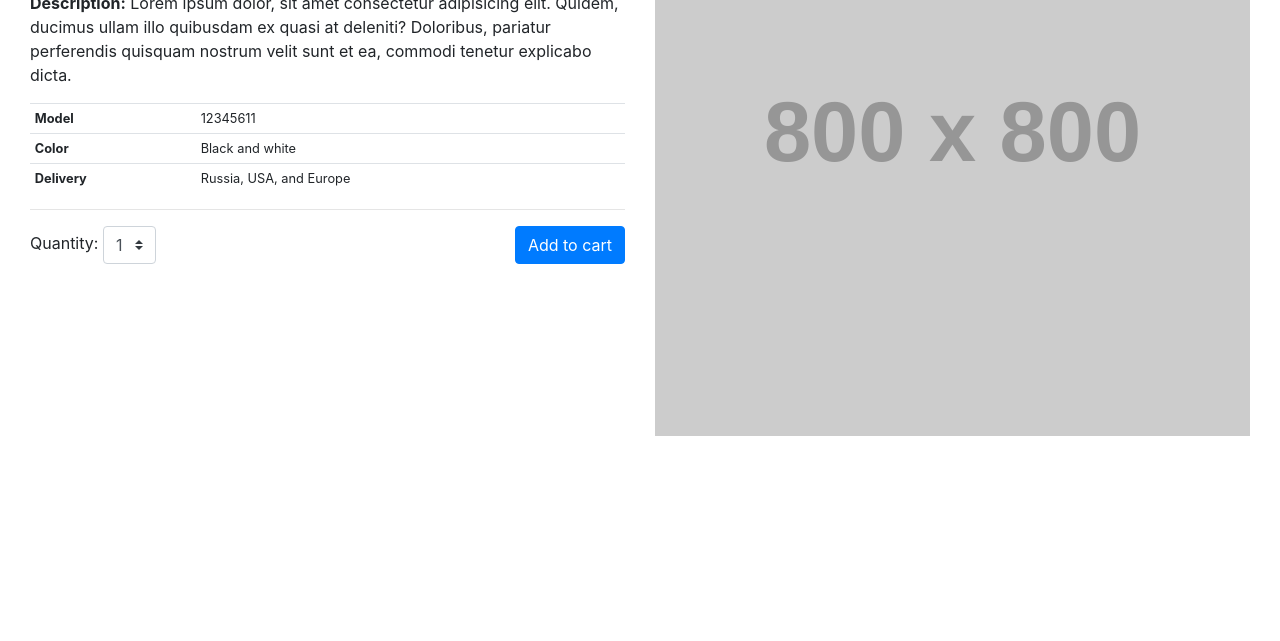
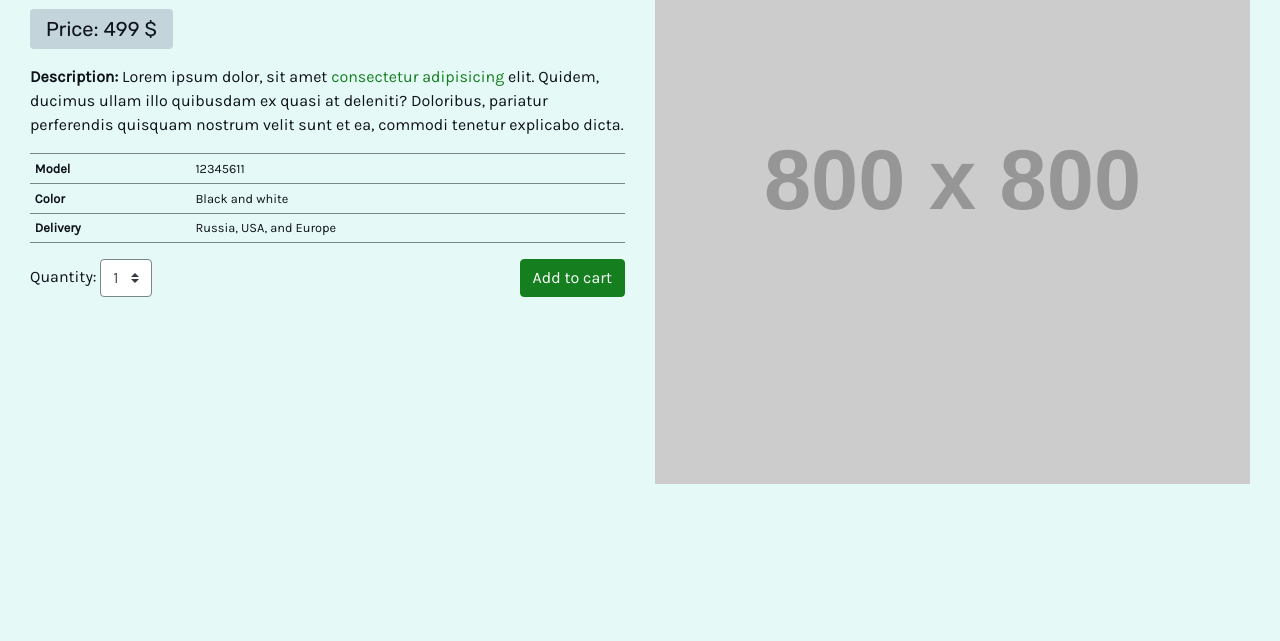
Before and after one commit to machal/bootstrap-example, a website: page product-detail.html in a window 1280 px wide. Shown: the part 159-800 px from the top of the page. Drawn offline with nearby package versions, Linux system fonts and the light colour scheme; placeholder pictures from the web are drawn by us.

Commit message:
Customize and add new component

```diff
--- a/product-detail.html
+++ b/product-detail.html
@@ -5,6 +5,8 @@
   <meta name="viewport" content="width=device-width, initial-scale=1">
 
   <title>Product Detail</title>
+
+  <link href="https://fonts.googleapis.com/css?family=Karla|Rubik" rel="stylesheet">
 
   <link rel="stylesheet" href="dist/css/style.css">
 
@@ -15,16 +17,18 @@
 </head>
 <body>
 
-  <div class="container-fluid">
+  <div class="container-fluid mt-5">
     <div class="container-fluid">
       <div class="row">
         <div class="col-sm-6">
           <h1>Product name: Lorem ipsum bla lorem ipsum</h1>
-          <h2>Price: 499 $</h2>
+          <h2 class="kom-price-tag my-3">
+            Price: 499 $
+          </h2>
           <p>
-            <strong>Description:</strong> Lorem ipsum dolor, sit amet consectetur adipisicing elit. Quidem, ducimus ullam illo quibusdam ex quasi at deleniti? Doloribus, pariatur perferendis quisquam nostrum velit sunt et ea, commodi tenetur explicabo dicta.
+            <strong>Description:</strong> Lorem ipsum dolor, sit amet <a href="#">consectetur adipisicing</a> elit. Quidem, ducimus ullam illo quibusdam ex quasi at deleniti? Doloribus, pariatur perferendis quisquam nostrum velit sunt et ea, commodi tenetur explicabo dicta.
           </p>
-          <table class="table table-sm small">
+          <table class="table table-sm small border-bottom">
             <tr>
               <th>Model</th>
               <td>12345611</td>
@@ -38,7 +42,6 @@
               <td>Russia, USA, and Europe</td>
             </tr>
           </table>
-          <hr>
           <form action="" class="row">
             <div class="col-sm-8 text-center text-sm-left mb-3 mb-sm-0">
               <div class="display-flex align-items-baseline">
--- a/src/scss/index.scss
+++ b/src/scss/index.scss
@@ -1,6 +1,29 @@
 // Main SCSS file here
 
-// bootstrap.scss
+// Customize variables
+// -------------------
+
+$body-color: #0E121B;
+$body-bg: #E5F9F6;
+
+$kom-border-color: mix($body-color, $body-bg);
+$border-color: $kom-border-color;
+$hr-border-color:  $kom-border-color;
+$table-border-color: $kom-border-color;
+$input-border-color: $kom-border-color;
+
+$theme-colors: (
+  "primary": #157F1F,
+  "secondary": #5C6784
+);
+
+$headings-font-family: 'Rubik', sans-serif;
+$font-family-base: 'Karla', sans-serif;
+
+
+// Bootstrap
+// ---------
+
 @import "../../node_modules/bootstrap/scss/functions";
 @import "../../node_modules/bootstrap/scss/variables";
 @import "../../node_modules/bootstrap/scss/mixins";
@@ -36,3 +59,16 @@
 @import "../../node_modules/bootstrap/scss/carousel";
 @import "../../node_modules/bootstrap/scss/utilities";
 @import "../../node_modules/bootstrap/scss/print";
+
+
+// Our components
+// --------------
+
+.kom-price-tag {
+  display: inline-block;
+  font-weight: normal;
+  font-size: $h5-font-size;
+  padding: ($font-size-base / 2) $spacer;
+  border-radius: $border-radius;
+  background-color: rgba(map-get($theme-colors, "secondary"), .25);
+}
```
Also changed, not shown: dist/css/style.css, 1 other file.
